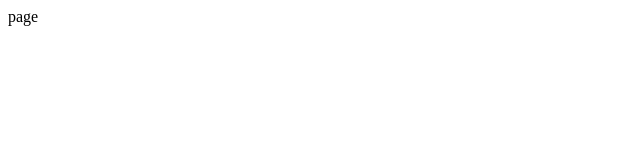
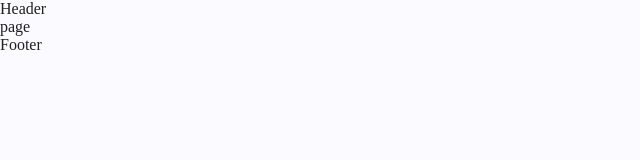
Before and after one commit to Yooodh/DigitalGameNomad, a Next.js app in the folder digital_game_nomad/: page /Login in a window 1280 px wide. Shown: the top 160 px of the page, without its empty margins (0-640 px from the left). Built offline with nearby package versions, Linux system fonts and the light colour scheme.

Commit message:
Feat: 전역 레이아웃 및 공통 컴포넌트 구조 적용

```diff
--- /dev/null
+++ b/digital_game_nomad/app/layout.tsx
@@ -0,0 +1,22 @@
+// slice
+import './globals.scss';
+
+// layer
+import { Header } from '@/app/components/Header';
+import { Footer } from '@/app/components/Footer';
+
+export default function RootLayout({
+  children,
+}: Readonly<{
+  children: React.ReactNode;
+}>) {
+  return (
+    <html lang='en'>
+      <body>
+        <Header />
+        {children}
+        <Footer />
+      </body>
+    </html>
+  );
+}
```
